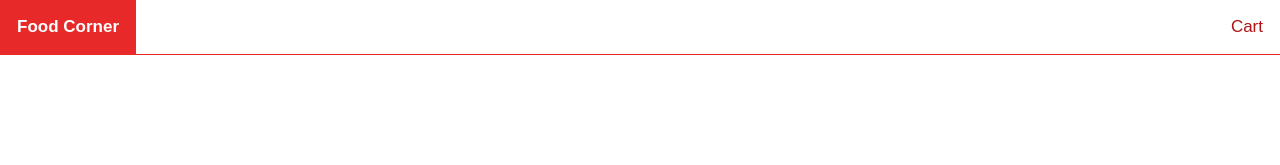
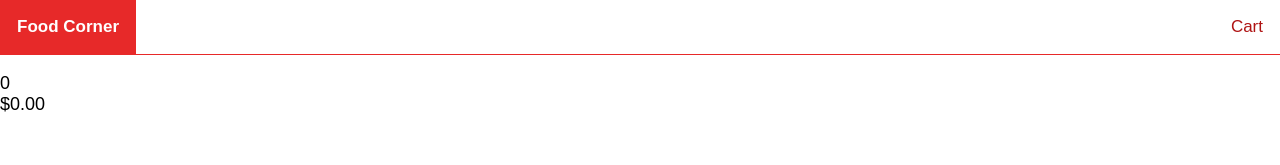
Before and after one commit to Shashi8969/Online-food-order, an Angular app: page /cart-page in a window 1280 px wide. Shown: the top 165 px of the page. Built offline with nearby package versions, Linux system fonts and the light colour scheme.

Commit message:
adding cart price

```diff
--- a/src/app/cart-page/cart-page.component.html
+++ b/src/app/cart-page/cart-page.component.html
@@ -23,3 +23,11 @@
         </div>
     </li>
 </ul>
+<div class="checkout">
+    <div class="food-count">
+        {{cart.items.length}}
+    </div>
+    <div class="total-price">
+        {{cart.totalPrice|currency}}
+    </div>
+</div>
```
